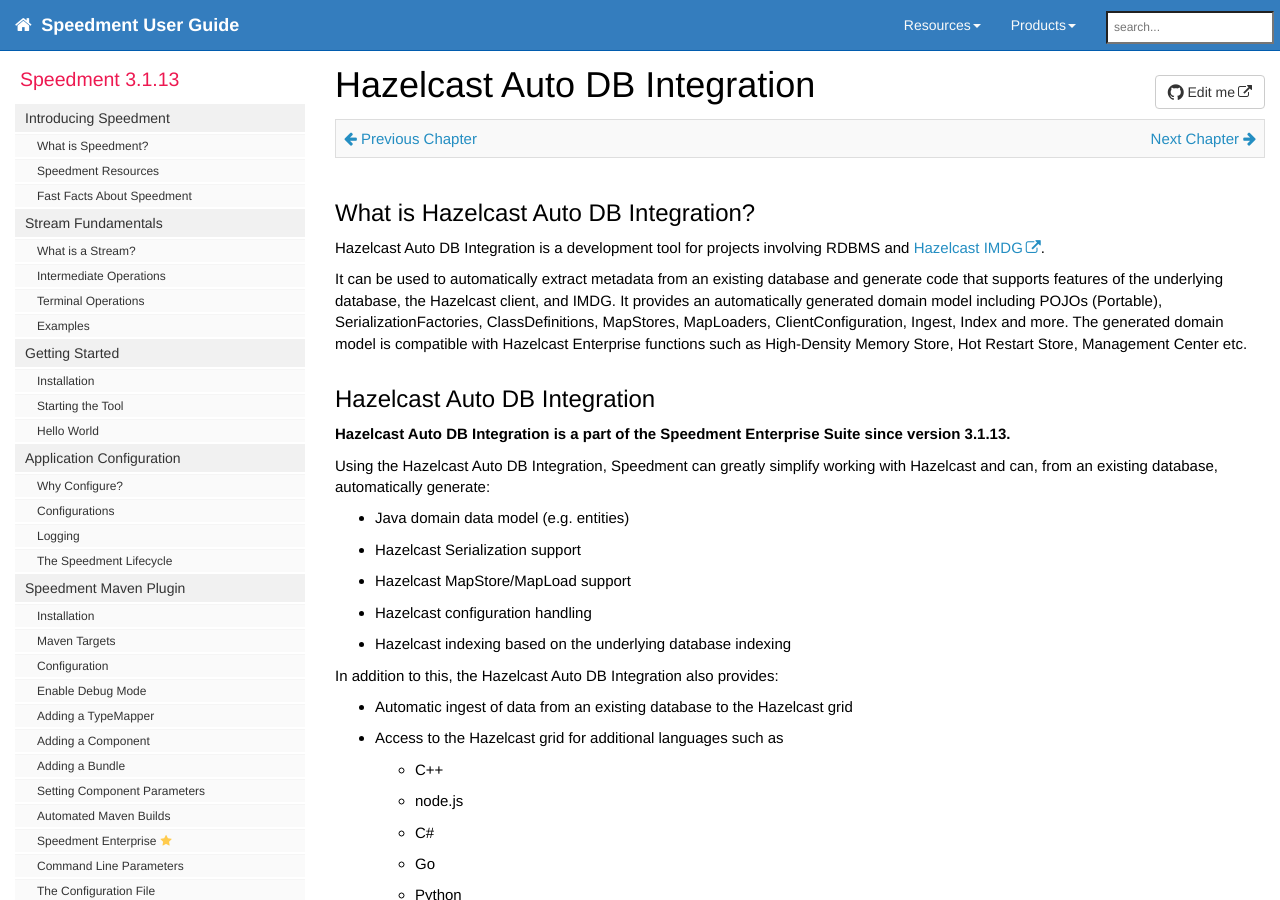
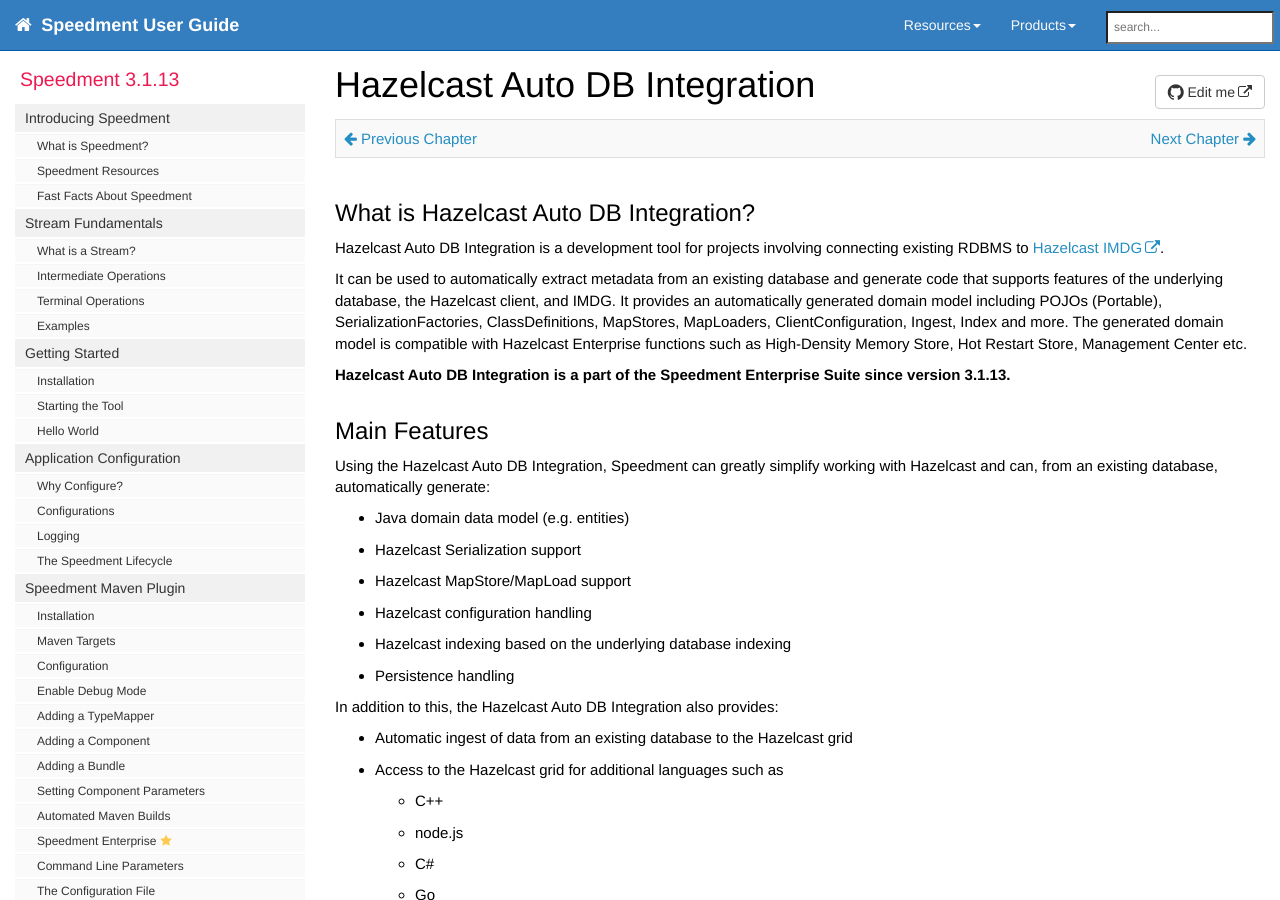
Before and after one commit to speedment/speedment-doc, a Jekyll site: the page built from pages/hazelcast.md, in a window 1280 px wide and 900 px high. Built offline with Jekyll 4.4.1, drawn with Linux system fonts in a browser that asks for light colours; nearby versions of some CDN libraries; comment, search, counter and statistics services are not loaded.

Commit message:
hazelcast: rename headline

```diff
--- a/pages/hazelcast.md
+++ b/pages/hazelcast.md
@@ -12,13 +12,13 @@
 {% include prev_next.html %}
 
 ## What is Hazelcast Auto DB Integration?
-Hazelcast Auto DB Integration is a development tool for projects involving RDBMS and [Hazelcast IMDG](https://hazelcast.com/products/imdg/).
+Hazelcast Auto DB Integration is a development tool for projects involving connecting existing RDBMS to [Hazelcast IMDG](https://hazelcast.com/products/imdg/).
 
 It can be used to automatically extract metadata from an existing database and generate code that supports features of the underlying database, the Hazelcast client, and IMDG. It provides an automatically generated domain model including POJOs (Portable), SerializationFactories, ClassDefinitions, MapStores, MapLoaders, ClientConfiguration, Ingest, Index and more. The generated domain model is compatible with Hazelcast Enterprise functions such as High-Density Memory Store, Hot Restart Store, Management Center etc.
 
-## Hazelcast Auto DB Integration
+**Hazelcast Auto DB Integration is a part of the Speedment Enterprise Suite since version 3.1.13.**
 
-**Hazelcast Auto DB Integration is a part of the Speedment Enterprise Suite since version 3.1.13.**
+## Main Features
 
 Using the Hazelcast Auto DB Integration, Speedment can greatly simplify working with Hazelcast and can, from an existing database, automatically generate:
 - Java domain data model (e.g. entities)
@@ -26,6 +26,7 @@
 - Hazelcast MapStore/MapLoad support
 - Hazelcast configuration handling
 - Hazelcast indexing based on the underlying database indexing
+- Persistence handling
 
 In addition to this, the Hazelcast Auto DB Integration also provides:
 - Automatic ingest of data from an existing database to the Hazelcast grid
```
